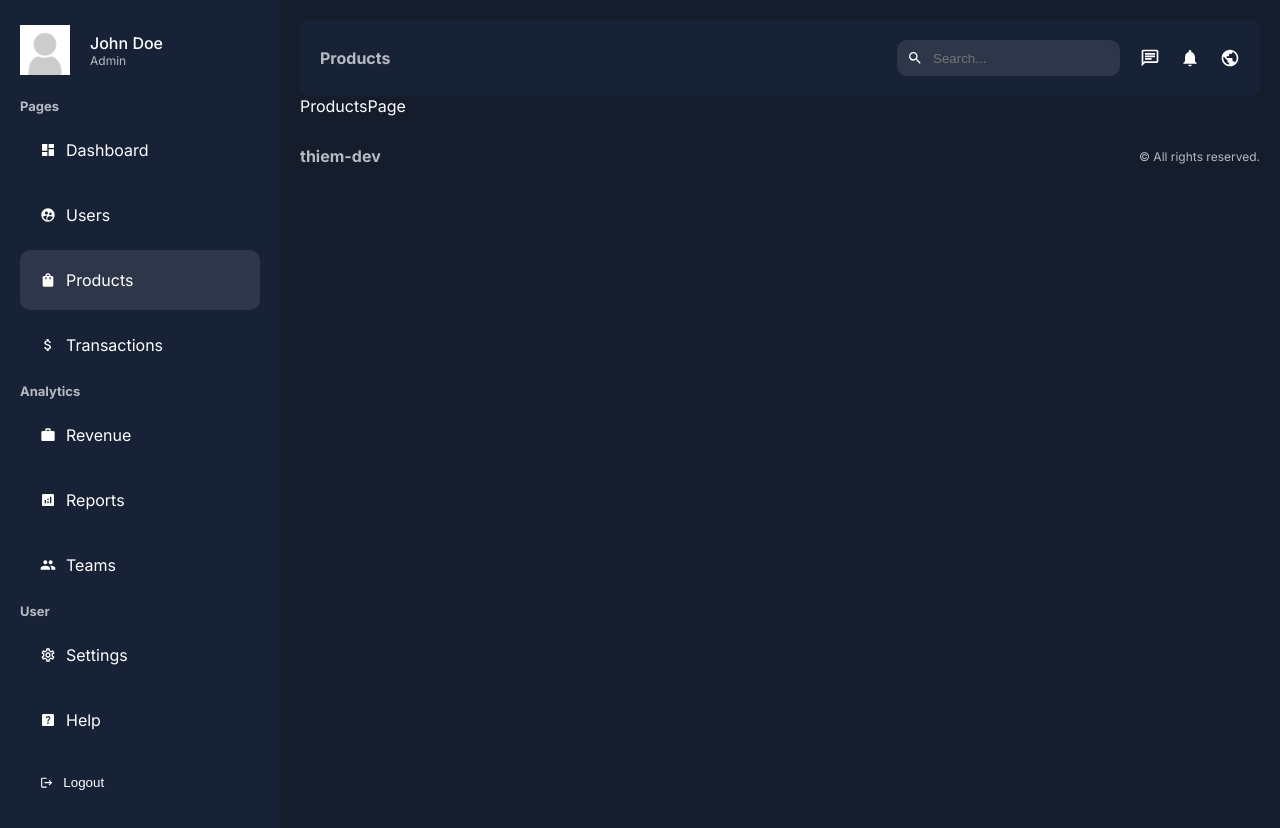
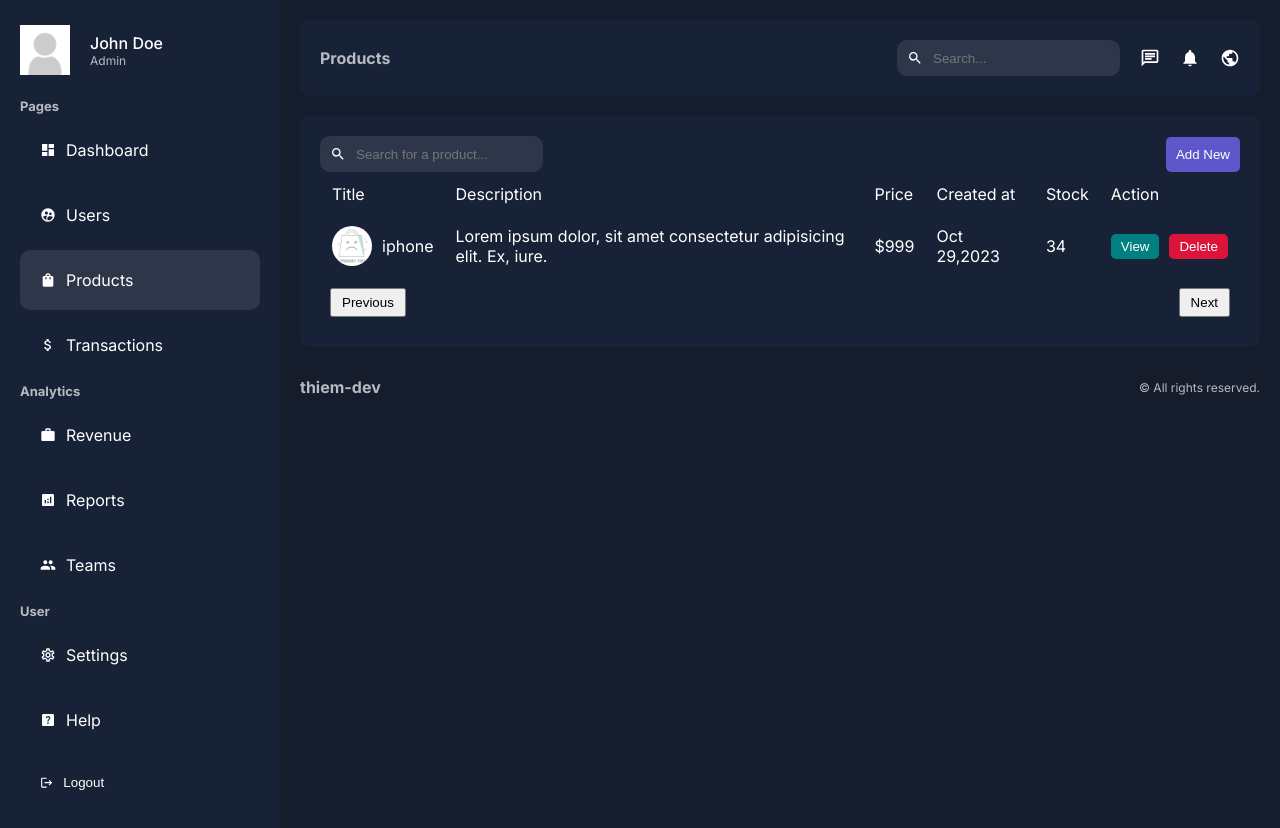
Before and after one commit to thiem-dev/admin-dashboard, a Next.js app: page /dashboard/products in a window 1280 px wide. Built offline with nearby package versions, Linux system fonts and the light colour scheme.

Commit message:
ui for products page styled

```diff
--- a/src/app/dashboard/products/page.jsx
+++ b/src/app/dashboard/products/page.jsx
@@ -1,5 +1,68 @@
+import Search from '@/app/ui/dashboard/search/search';
+import styles from '@/app/ui/dashboard/products/products.module.css';
+import Link from 'next/link';
+import Image from 'next/image';
+import Pagination from '@/app/ui/pagination/pagination';
+
 const ProductsPage = () => {
-  return <div>ProductsPage</div>;
+  return (
+    <div className={styles.container}>
+      <div className={styles.top}>
+        <Search placeholder="Search for a product..." />
+        <Link href="/dashboard/products/add">
+          <button className={styles.addButton}>Add New</button>
+        </Link>
+      </div>
+      <table className={styles.table}>
+        <thead>
+          <tr>
+            <td>Title</td>
+            <td>Description</td>
+            <td>Price</td>
+            <td>Created at</td>
+            <td>Stock</td>
+            <td>Action</td>
+          </tr>
+        </thead>
+        <tbody>
+          <tr>
+            <td>
+              <div className={styles.product}>
+                <Image
+                  src="/noproduct.jpg"
+                  alt=""
+                  width={40}
+                  height={40}
+                  className={styles.productImage}
+                />
+                iphone
+              </div>
+            </td>
+            <td>
+              Lorem ipsum dolor, sit amet consectetur adipisicing elit. Ex,
+              iure.{' '}
+            </td>
+            <td>$999</td>
+            <td>Oct 29,2023</td>
+            <td>34</td>
+            <td>
+              <div className={styles.buttons}>
+                <Link href="/">
+                  <button className={`${styles.button} ${styles.view}`}>
+                    View
+                  </button>
+                </Link>
+                <button className={`${styles.button} ${styles.delete}`}>
+                  Delete
+                </button>
+              </div>
+            </td>
+          </tr>
+        </tbody>
+      </table>
+      <Pagination />
+    </div>
+  );
 };
 
 export default ProductsPage;
--- a/src/app/dashboard/users/page.jsx
+++ b/src/app/dashboard/users/page.jsx
@@ -9,7 +9,7 @@
     <div className={styles.container}>
       <div className={styles.top}>
         <Search placeholder="Search for a user..." />
-        <Link href="/dashboard/users">
+        <Link href="/dashboard/users/add">
           <button className={styles.addButton}>Add New</button>
         </Link>
       </div>
--- a/src/app/ui/dashboard/products/products.module.css
+++ b/src/app/ui/dashboard/products/products.module.css
@@ -0,0 +1,61 @@
+.container {
+  background-color: var(--bgSoft);
+  padding: 20px;
+  border-radius: 10px;
+  margin-top: 20px;
+}
+
+.top {
+  display: flex;
+  align-items: center;
+  justify-content: space-between;
+}
+
+.addButton {
+  padding: 10px;
+  background-color: #5d57c9;
+  color: var(--text);
+  border: none;
+  border-radius: 5px;
+  cursor: pointer;
+}
+
+.table {
+  width: 100%;
+}
+
+.table td {
+  padding: 10px;
+}
+
+.product {
+  display: flex;
+  align-items: center;
+  gap: 10px;
+}
+
+.productImage {
+  border-radius: 50%;
+  object-fit: cover;
+}
+
+.buttons {
+  display: flex;
+  gap: 10px;
+}
+
+.button {
+  padding: 5px 10px;
+  border-radius: 5px;
+  color: var(--text);
+  border: none;
+  cursor: pointer;
+}
+
+.view {
+  background-color: teal;
+}
+
+.delete {
+  background-color: crimson;
+}
```
